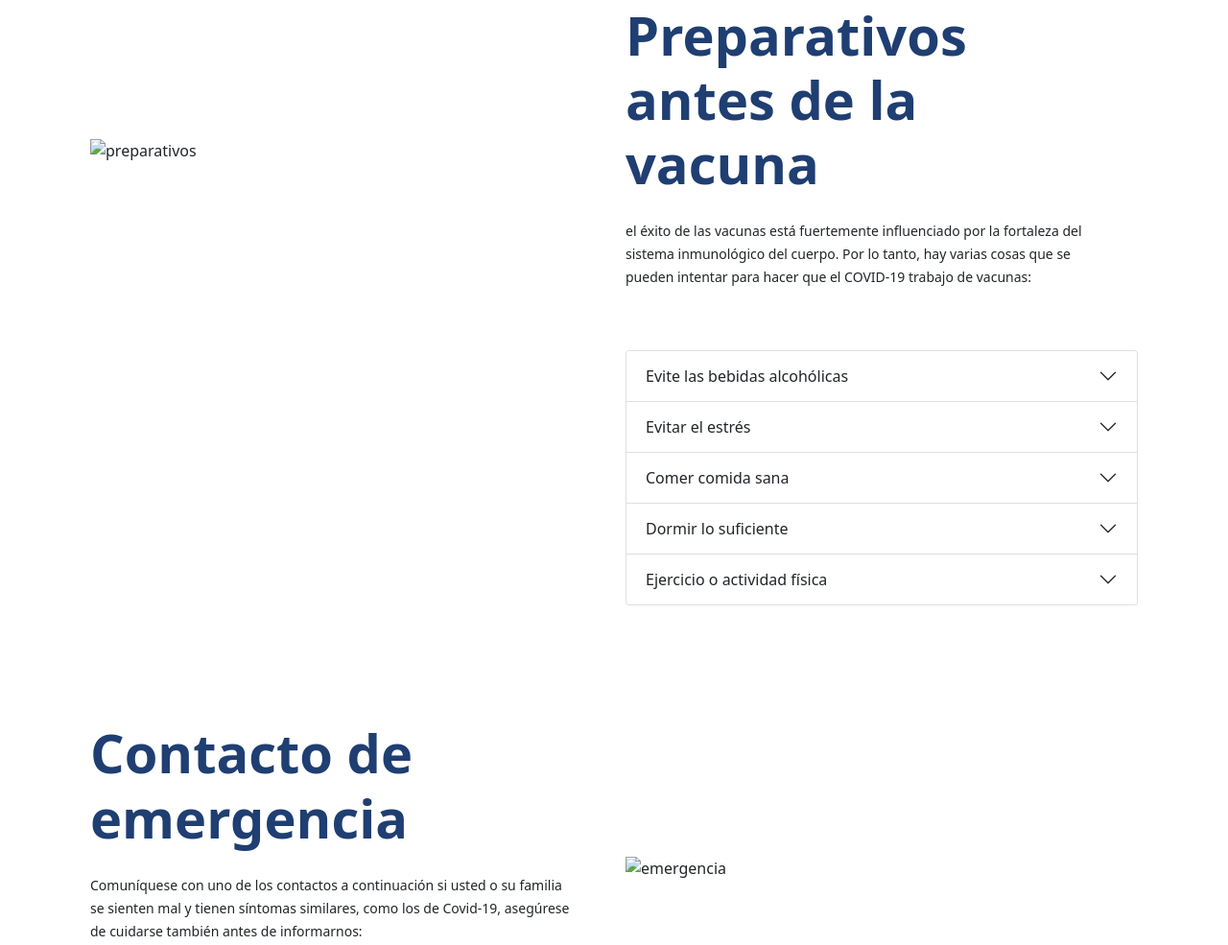
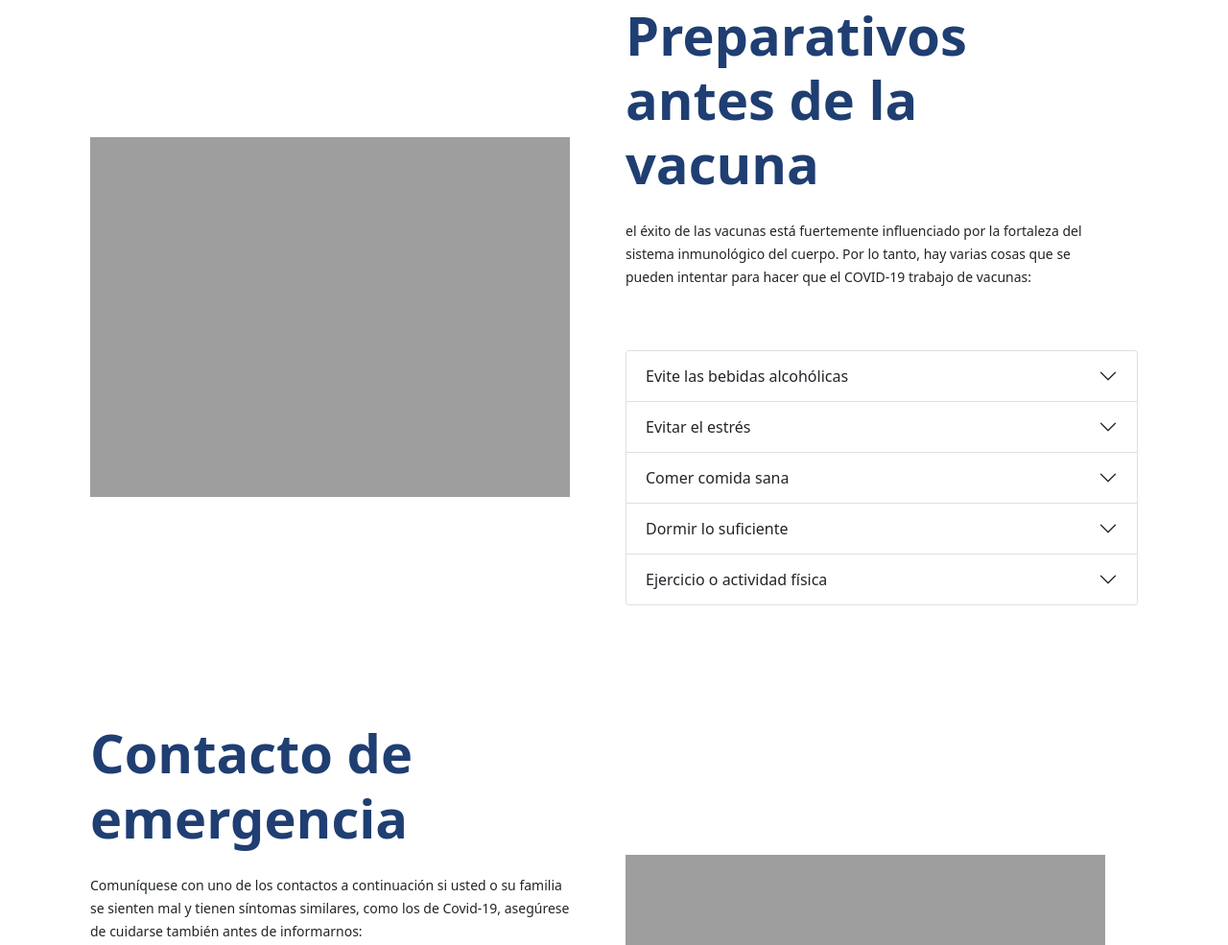
Before and after one commit to angelsanchue/MisionFrontEnd-PracticaCSS, a plain HTML site: page index.html in a window 1280 px wide. Shown: the part 1542-2527 px from the top of the page at 96% size. Drawn offline with nearby package versions, Linux system fonts and the light colour scheme; the site is published under a folder, as on GitHub Pages, so addresses that start at the root find nothing.

Commit message:
Cambio en la dirección src de las imagenes vacunarme (1.png) y emergencia (2.png)

```diff
--- a/index.html
+++ b/index.html
@@ -495,7 +495,7 @@
           <div class="col-lg-6 ">
             <div class="content pt-img-preparativos" >
 
-              <img src="/assets/1.png" alt="preparativos" width="500px">
+              <img src="assets/1.png" alt="preparativos" width="500px">
             </div>
 
           </div>
@@ -677,7 +677,7 @@
 
             <div class="content pt-img-preparativos" >
 
-              <img src="/assets/2.png" alt="emergencia" width="500px">
+              <img src="assets/2.png" alt="emergencia" width="500px">
             </div>
 
           </div>
```
